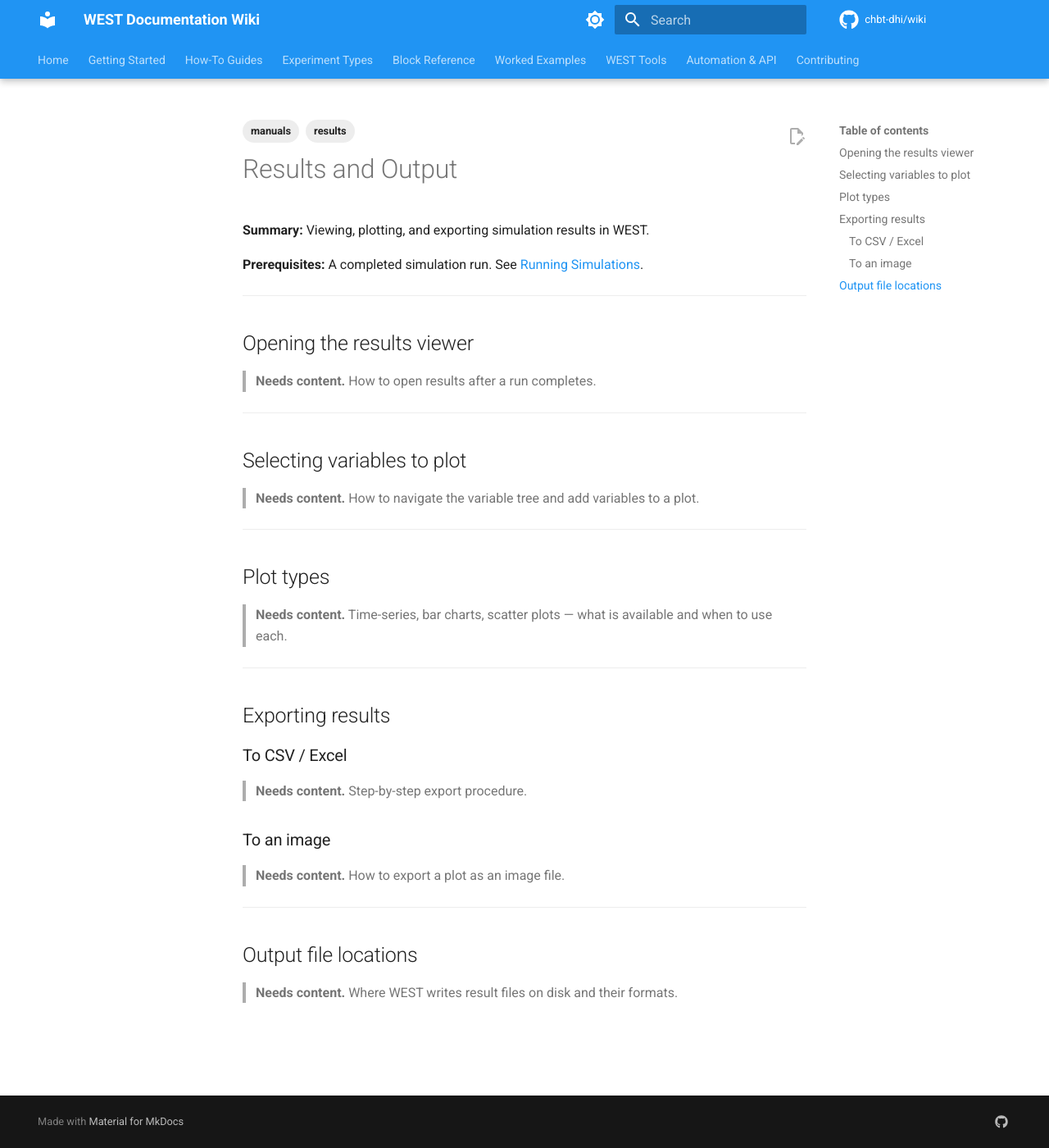
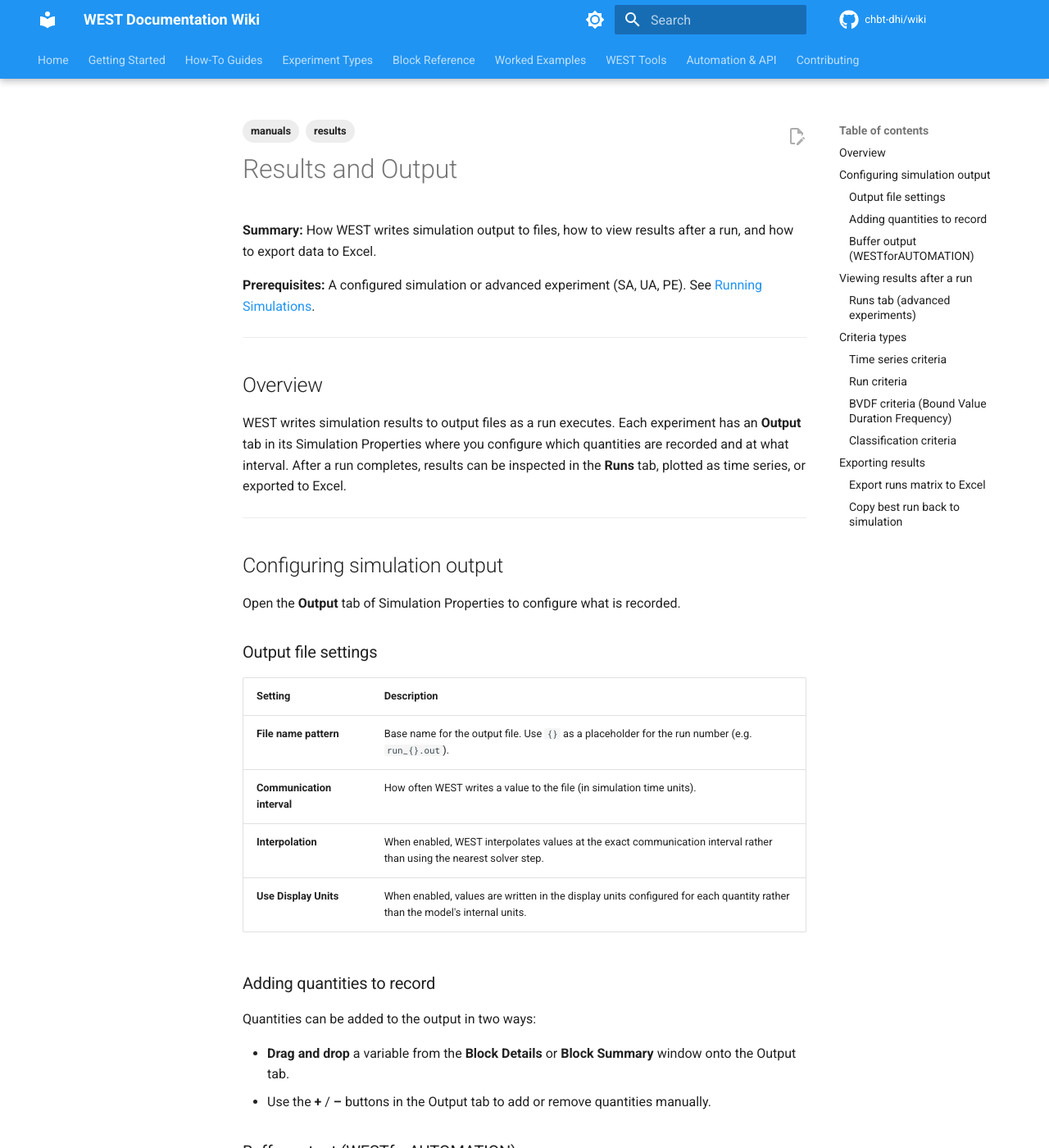
Before and after one commit to CHBT-DHI/Wiki, an MkDocs documentation site: the page built from docs/manuals/results-output.md, in a window 1280 px wide and 1400 px high. Shown: the whole window at 82% size. Built offline with MkDocs 1.6.1 and Material for MkDocs 9.7.7, drawn with Linux system fonts in a browser that asks for light colours; comment, search, counter and statistics services are not loaded; some of the changed text lies outside the part shown.

Commit message:
docs: populate results-output.md from WEST User Guide ch 4

```diff
--- a/docs/manuals/results-output.md
+++ b/docs/manuals/results-output.md
@@ -6,42 +6,117 @@
 
 # Results and Output
 
-**Summary:** Viewing, plotting, and exporting simulation results in WEST.
+**Summary:** How WEST writes simulation output to files, how to view results after a run, and how to export data to Excel.
 
-**Prerequisites:** A completed simulation run. See [Running Simulations](running-simulations.md).
+**Prerequisites:** A configured simulation or advanced experiment (SA, UA, PE). See [Running Simulations](running-simulations.md).
 
 ---
 
-## Opening the results viewer
+## Overview
 
-> **Needs content.** How to open results after a run completes.
+WEST writes simulation results to output files as a run executes. Each experiment has an **Output** tab in its Simulation Properties where you configure which quantities are recorded and at what interval. After a run completes, results can be inspected in the **Runs** tab, plotted as time series, or exported to Excel.
 
 ---
 
-## Selecting variables to plot
+## Configuring simulation output
 
-> **Needs content.** How to navigate the variable tree and add variables to a plot.
+Open the **Output** tab of Simulation Properties to configure what is recorded.
+
+### Output file settings
+
+| Setting | Description |
+|---|---|
+| **File name pattern** | Base name for the output file. Use `{}` as a placeholder for the run number (e.g. `run_{}.out`). |
+| **Communication interval** | How often WEST writes a value to the file (in simulation time units). |
+| **Interpolation** | When enabled, WEST interpolates values at the exact communication interval rather than using the nearest solver step. |
+| **Use Display Units** | When enabled, values are written in the display units configured for each quantity rather than the model's internal units. |
+
+### Adding quantities to record
+
+Quantities can be added to the output in two ways:
+
+- **Drag and drop** a variable from the **Block Details** or **Block Summary** window onto the Output tab.
+- Use the **+** / **–** buttons in the Output tab to add or remove quantities manually.
+
+### Buffer output (WESTforAUTOMATION)
+
+Buffer output is a separate output mode used with WESTforAUTOMATION. Additional settings:
+
+| Setting | Description |
+|---|---|
+| **Start time** | Simulation time at which buffered output begins. |
+| **Stop time** | Simulation time at which buffered output ends. |
+| **Communication interval type** | **Linear** (fixed interval) or **Log** (logarithmically spaced intervals). |
 
 ---
 
-## Plot types
+## Viewing results after a run
 
-> **Needs content.** Time-series, bar charts, scatter plots — what is available and when to use each.
+### Runs tab (advanced experiments)
+
+In Scenario Analysis, Uncertainty Analysis, and Parameter Estimation experiments, the **Runs** tab displays a matrix with:
+
+- One row per completed run.
+- Columns for each varied parameter value used in that run.
+- Columns for each computed objective value.
+- The **best run** (lowest overall objective) is highlighted.
+
+From the Runs tab you can:
+
+| Button | Action |
+|---|---|
+| **Generate** | Create a new sample or parameter grid. |
+| **Export** | Export the runs matrix to Excel (XLS or XLSX). |
+| **Print** | Print the runs table. |
+| **Copy Values** | Copy the selected run's parameter values back into the simulation. |
+| **Run** | Execute the experiment. |
+| **Plot** (SA only) | Generate instant histograms of objective values across runs. |
+
+---
+
+## Criteria types
+
+Criteria define how raw time-series output is aggregated into scalar objective values. WEST supports four types:
+
+### Time series criteria
+
+Aggregate simulated data **across time** for a single run. Examples: mean effluent NH4 over the last 7 days of a run, maximum TSS over the entire run.
+
+### Run criteria
+
+Aggregate data **across runs** for a given time point. Available statistics:
+
+- Minimum and maximum
+- Mean and standard deviation
+- Median
+- Percentiles (user-defined)
+- Skewness and kurtosis
+
+### BVDF criteria (Bound Value Duration Frequency)
+
+Analyse how often and for how long a variable violates upper or lower bounds. Reports:
+
+- Number and percentage of lower-bound violations.
+- Number and percentage of upper-bound violations.
+- The same cross-run statistics as Run criteria (min, max, mean, std dev, median, percentiles, skewness, kurtosis).
+
+### Classification criteria
+
+Classify output values into user-defined classes (e.g. "good / acceptable / poor"). The same cross-run aggregation statistics as Run criteria are available for each class.
 
 ---
 
 ## Exporting results
 
-### To CSV / Excel
+### Export runs matrix to Excel
 
-> **Needs content.** Step-by-step export procedure.
+1. Open the **Runs** tab of the experiment.
+2. Click **Export**.
+3. Choose XLS or XLSX format and a save location.
+4. The exported file contains one row per run with parameter values and objective values.
 
-### To an image
+### Copy best run back to simulation
 
-> **Needs content.** How to export a plot as an image file.
-
----
-
-## Output file locations
-
-> **Needs content.** Where WEST writes result files on disk and their formats.
+1. In the **Runs** tab, select the highlighted best run (or any run of interest).
+2. Click **Copy Values**.
+3. The parameter values for that run are written back to the base simulation, ready for further analysis or a single confirmatory run.
```
